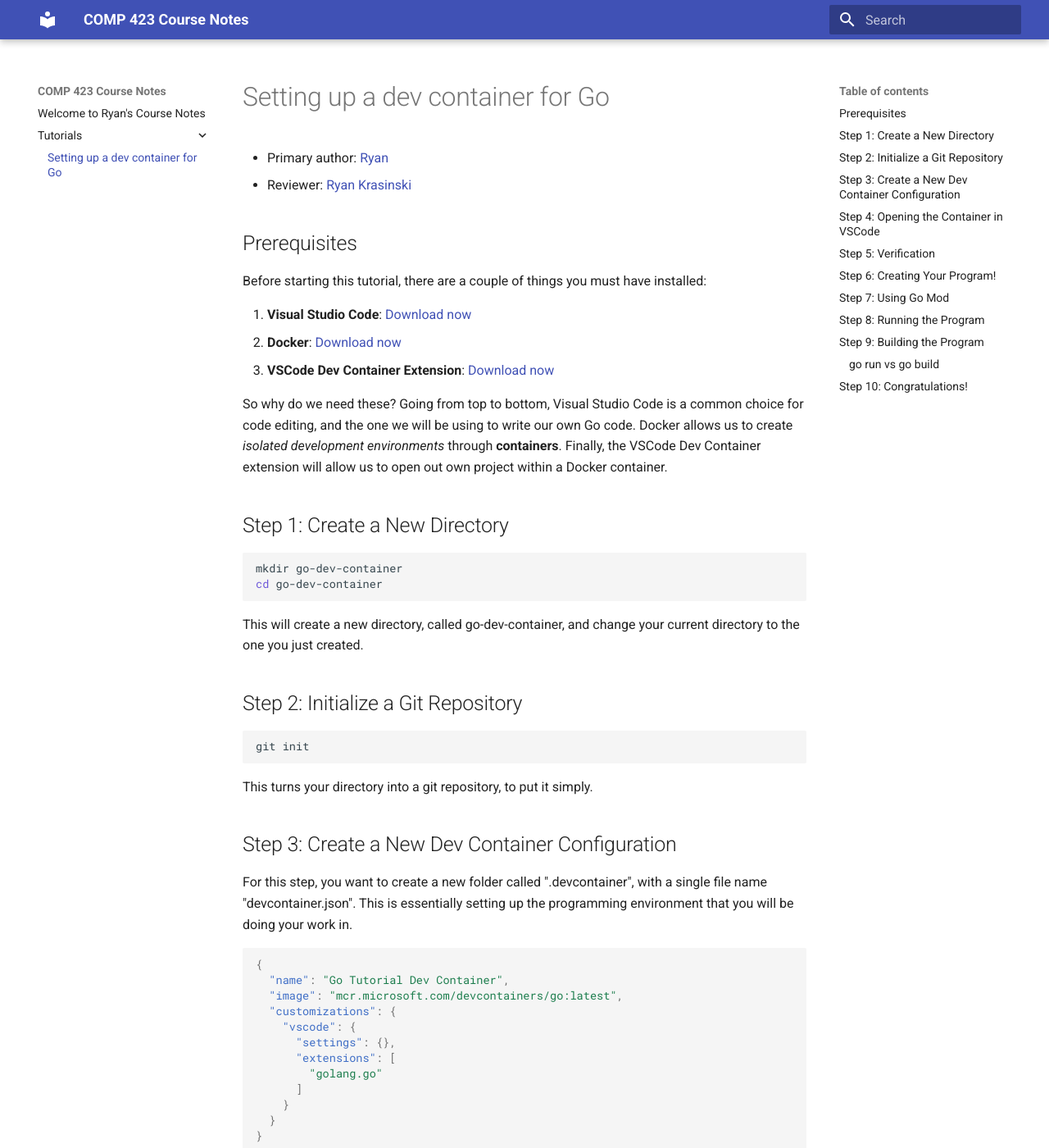
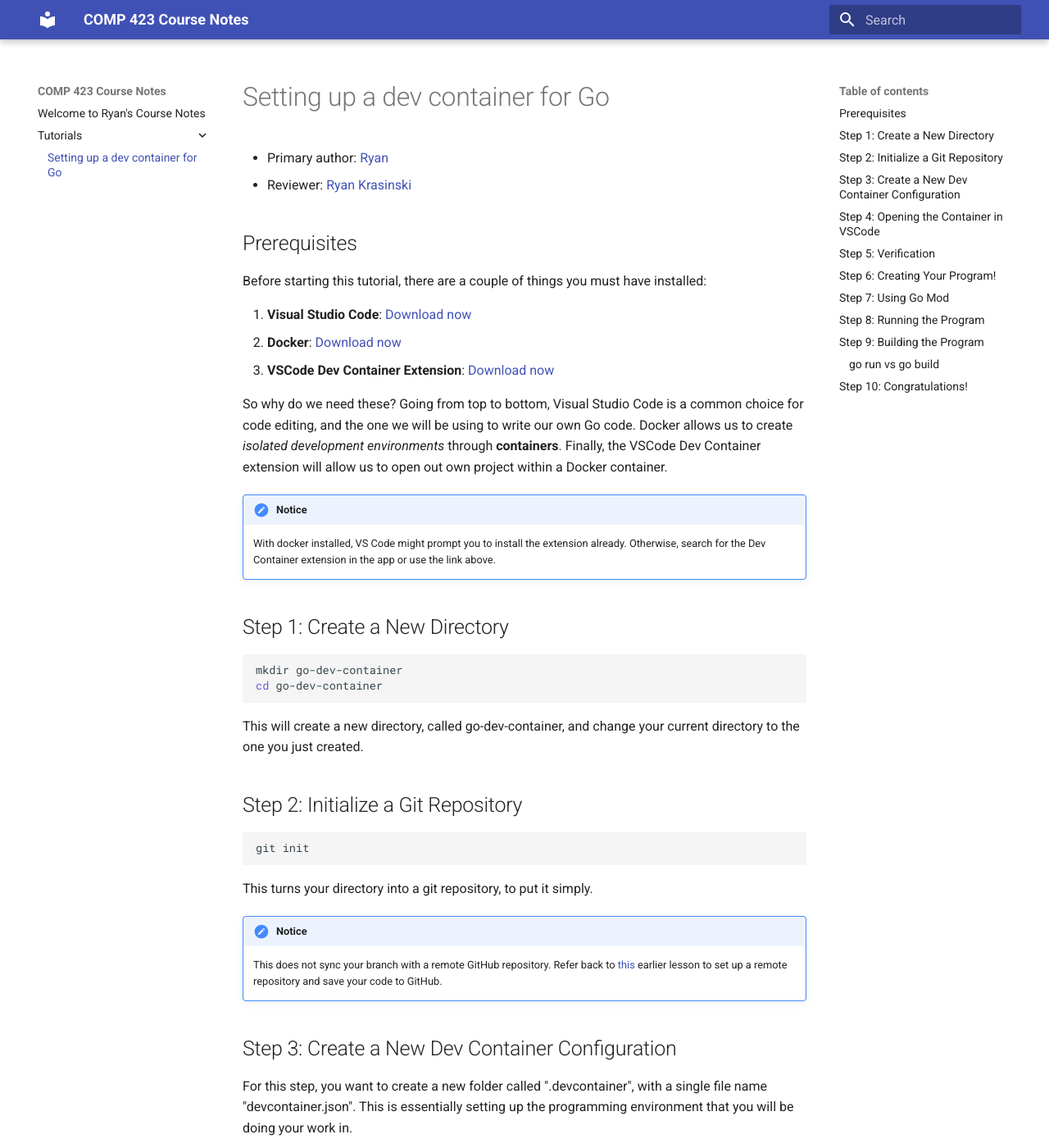
Before and after one commit to rjacob6051/comp423-course-notes, an MkDocs documentation site: the page built from docs/tutorials/go-setup.md, in a window 1280 px wide and 1400 px high. Shown: the whole window at 82% size. Built offline with MkDocs 1.6.1 and Material for MkDocs 9.7.7, drawn with Linux system fonts in a browser that asks for light colours; some of the changed text lies outside the part shown.

Commit message:
Finished admonitions

````diff
--- a/docs/tutorials/go-setup.md
+++ b/docs/tutorials/go-setup.md
@@ -12,6 +12,10 @@
 
 So why do we need these? Going from top to bottom, Visual Studio Code is a common choice for code editing, and the one we will be using to write our own Go code. Docker allows us to create *isolated development environments* through **containers**. Finally, the VSCode Dev Container extension will allow us to open out own project within a Docker container.
 
+!!! Notice
+
+    With docker installed, VS Code might prompt you to install the extension already. Otherwise, search for the Dev Container extension in the app or use the link above.
+
 ## Step 1: Create a New Directory
 ``` bash
 mkdir go-dev-container
@@ -24,6 +28,10 @@
 git init
 ```
 This turns your directory into a git repository, to put it simply.
+
+!!! Notice
+
+    This does not sync your branch with a remote GitHub repository. Refer back to [this](https://comp423-25s.github.io/resources/git/ch4-git-remote-fetch-push-pull/) earlier lesson to set up a remote repository and save your code to GitHub.
 
 ## Step 3: Create a New Dev Container Configuration
 For this step, you want to create a new folder called ".devcontainer", with a single file name "devcontainer.json". This is essentially setting up the programming environment that you will be doing your work in.
@@ -64,6 +72,10 @@
 go version go1.23.4 linux/arm64
 ```
 ... your Go has been installed correctly within your Dev Container! Congrats!
+
+!!! Notice
+
+    The version includes 'linux' instead of Windows or MacOS, which is what most likely not what you are using. This is because the version is referencing the OS of a Docker Devcontainer: Debian Linux
 
 ## Step 6: Creating Your Program!
 Create a new file called ```main.go```, and copy and paste the following contents
````
